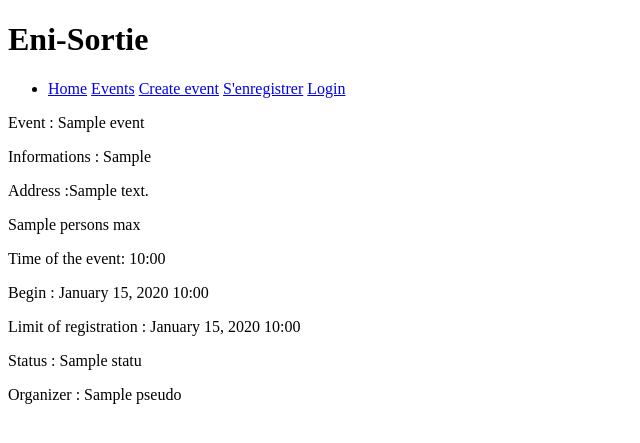
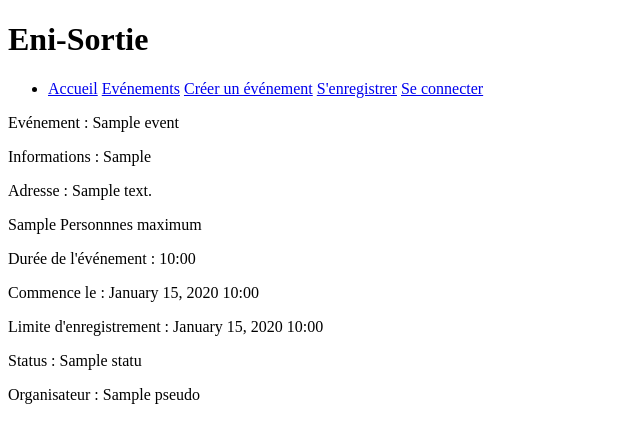
Before and after one commit to kimiis/Event, a Symfony app: template templates/event_detail/index.html.twig in a window 1280 px wide. Shown: the top 443 px of the page, without its empty margins (0-640 px from the left). Run offline with Twig, Linux system fonts and the light colour scheme; the template is opened without the code that fills it: most values are stand-ins (such as "Sample title", 1, 10 or a date in 2020); some libraries are stand-ins or nearby versions.

Commit message:
j'ai rempli ma BDD avec des status, des campus et des événements. j'ai essayé de faire des filtres sur status puis sur campus. Mais je ne vois pas ce que ça doit faire. En tout cas ça ne bug pas. J'ai profité des blancs que j'avais pour traduire tout le texte des affichages.

```diff
--- a/src/Controller/SecurityController.php
+++ b/src/Controller/SecurityController.php
@@ -27,7 +27,7 @@ class SecurityController extends AbstractController
     #[Route(path: '/logout', name: 'app_logout')]
     public function logout(): Response
     {
-//        throw new \LogicException('This method can be blank - it will be intercepted by the logout key on your firewall.');
+//        throw new \LogicException('Cette méthode peut être vide - elle sera interceptée par la clé de déconnexion de votre pare-feu.');
         return $this->redirectToRoute('app_home');
     }
 }
--- a/src/Entity/Campus.php
+++ b/src/Entity/Campus.php
@@ -64,7 +64,7 @@ class Campus
     public function removeEvent(Event $event): static
     {
         if ($this->events->removeElement($event)) {
-            // set the owning side to null (unless already changed)
+            // définir le côté propriétaire sur null (sauf si déjà modifié)
             if ($event->getCampus() === $this) {
                 $event->setCampus(null);
             }
--- a/src/Entity/Event.php
+++ b/src/Entity/Event.php
@@ -26,7 +26,7 @@ class Event
 
     #[ORM\Column(type: Types::DATETIME_MUTABLE)]
     #[Assert\GreaterThan("today UTC")]
-    #[Assert\LessThan(propertyPath:"dateD",message: "trop tard boloss")]
+    #[Assert\LessThan(propertyPath:"dateD",message: "erreur, la date doit être avant celle de début d'évênementx")]
 
     private ?\DateTimeInterface $limiteDate = null;
 
--- a/src/Entity/Status.php
+++ b/src/Entity/Status.php
@@ -64,7 +64,7 @@ class Status
     public function removeEvent(Event $event): static
     {
         if ($this->events->removeElement($event)) {
-            // set the owning side to null (unless already changed)
+            // définir le côté propriétaire sur null (sauf si déjà modifié)
             if ($event->getStatus() === $this) {
                 $event->setStatus(null);
             }
--- a/src/Form/UserProfileFormType.php
+++ b/src/Form/UserProfileFormType.php
@@ -13,11 +13,11 @@ class UserProfileFormType extends AbstractType
     public function buildForm(FormBuilderInterface $builder, array $options): void
     {
         $builder
-            ->add('email')
+            ->add('Email')
             ->add('Nom')
-            ->add('Prenom')
+            ->add('Prénom')
             ->add('Pseudo')
-            ->add('Telephone')
+            ->add('Téléphone')
             ->add('Ajouter', SubmitType::class)
         ;
     }
--- a/src/Repository/EventRepository.php
+++ b/src/Repository/EventRepository.php
@@ -45,4 +45,6 @@ class EventRepository extends ServiceEntityRepository
 //            ->getOneOrNullResult()
 //        ;
 //    }
+
+
 }
--- a/templates/base.html.twig
+++ b/templates/base.html.twig
@@ -13,7 +13,7 @@
 </head>
 <body>
 <header>
-    {#    si je créer le %block header c'est pour le faire que dans 1 et une seule page #}
+    {#    si je crée le %block header c'est pour le faire que dans une et une seule page #}
 
     <div class="titre">
         <h1>Eni-Sortie</h1>
@@ -23,13 +23,13 @@
         <nav class="menu">
             <ul>
                 <li>
-                    <a href="{{ path('app_home') }}" class="nav">Home</a>
-                    <a href="{{ path('app_listeEvents') }}" class="nav">Events</a>
-                    <a href="{{ path('app_create') }}" class="nav">Create event</a>
+                    <a href="{{ path('app_home') }}" class="nav">Accueil</a>
+                    <a href="{{ path('app_listeEvents') }}" class="nav">Evénements</a>
+                    <a href="{{ path('app_create') }}" class="nav">Créer un événement</a>
 
                     {% if app.user %}
 
-                        <a href="{{ path('app_logout') }}">Logout</a>
+                        <a href="{{ path('app_logout') }}">Connection</a>
                         <a href="{{ path('_profil') }}">Profil</a>
 
                     {% endif %}
@@ -37,7 +37,7 @@
                     {% if not app.user %}
 
                         <a href="{{ path('app_register') }}">S'enregistrer</a>
-                        <a href="{{ path('app_login') }}">Login</a>
+                        <a href="{{ path('app_login') }}">Se connecter</a>
 
                     {% endif %}
 
--- a/templates/create/index.html.twig
+++ b/templates/create/index.html.twig
@@ -3,7 +3,7 @@
 
     {% block body %}
 
-        <p> Page créa t'as capté</p>
+        <p> Page création t'as capté</p>
 
         <div>
             {{ form(createEventForm) }}
--- a/templates/event_detail/index.html.twig
+++ b/templates/event_detail/index.html.twig
@@ -4,15 +4,15 @@
     {% block body %}
 
         <div>
-            <p>Event : {{ event.title }}</p>
+            <p> Evénement : {{ event.title }}</p>
             <p> Informations : {{ event.infosEvent }}</p>
-            <p>Address :{{ event.address }}</p>
-            <p>{{ event.nbMaxInsc}} persons max</p>
-            <p> Time of the event: {{ event.time | date ('H:i')}} </p>
-            <p> Begin : {{ event.dateD | date }}</p>
-            <p> Limit of registration : {{ event.limiteDate | date }}</p>
+            <p> Adresse : {{ event.address }}</p>
+            <p> {{ event.nbMaxInsc}} Personnnes maximum</p>
+            <p> Durée de l'événement : {{ event.time | date ('H:i')}} </p>
+            <p> Commence le : {{ event.dateD | date }}</p>
+            <p> Limite d'enregistrement : {{ event.limiteDate | date }}</p>
             <p> Status : {{ event.status.name }}</p>
-            <p> Organizer : {{ event.organizer.pseudo }}</p>
+            <p> Organisateur : {{ event.organizer.pseudo }}</p>
 
 
         </div>
--- a/templates/registration/register.html.twig
+++ b/templates/registration/register.html.twig
@@ -1,9 +1,9 @@
 {% extends 'base.html.twig' %}
 
-{% block title %}Register{% endblock %}
+{% block title %}S'enregistrer{% endblock %}
 
 {% block body %}
-    <h1>Register</h1>
+    <h1>S'enregistrer</h1>
 
     {{ form_errors(registrationForm) }}
 
@@ -13,6 +13,6 @@
     {{ form_row(registrationForm.plainPassword) }}
 
 
-    <button type="submit" class="btn">Register</button>
+    <button type="submit" class="btn">S'enregistrer</button>
     {{ form_end(registrationForm) }}
 {% endblock %}
```
Also changed, not shown: src/Controller/EventController.php (+28 -0 lines), src/Entity/User.php (+5 -5 lines), src/Form/CreateEventFormType.php (+10 -8 lines), src/Form/RegistrationFormType.php (+7 -7 lines), templates/listeEvents.html.twig (+6 -6 lines), templates/security/login.html.twig (+5 -5 lines).
